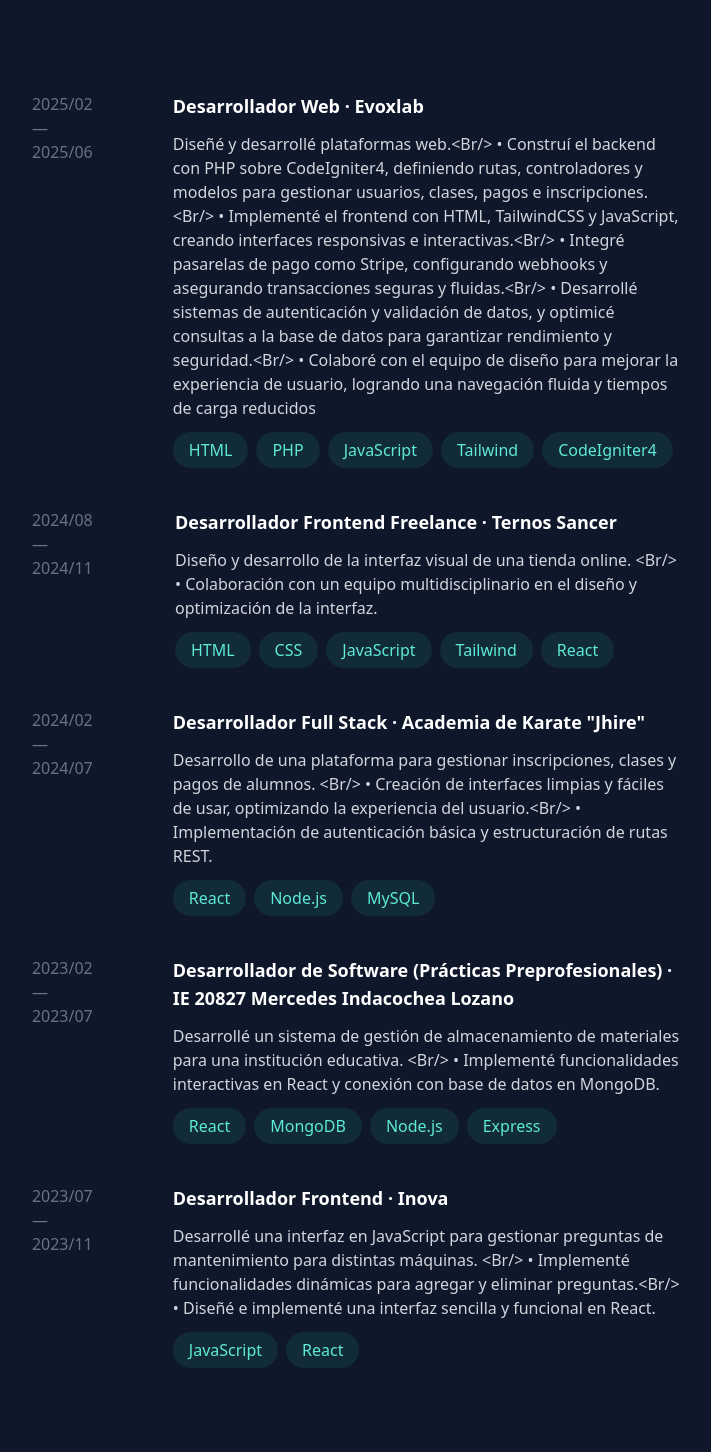
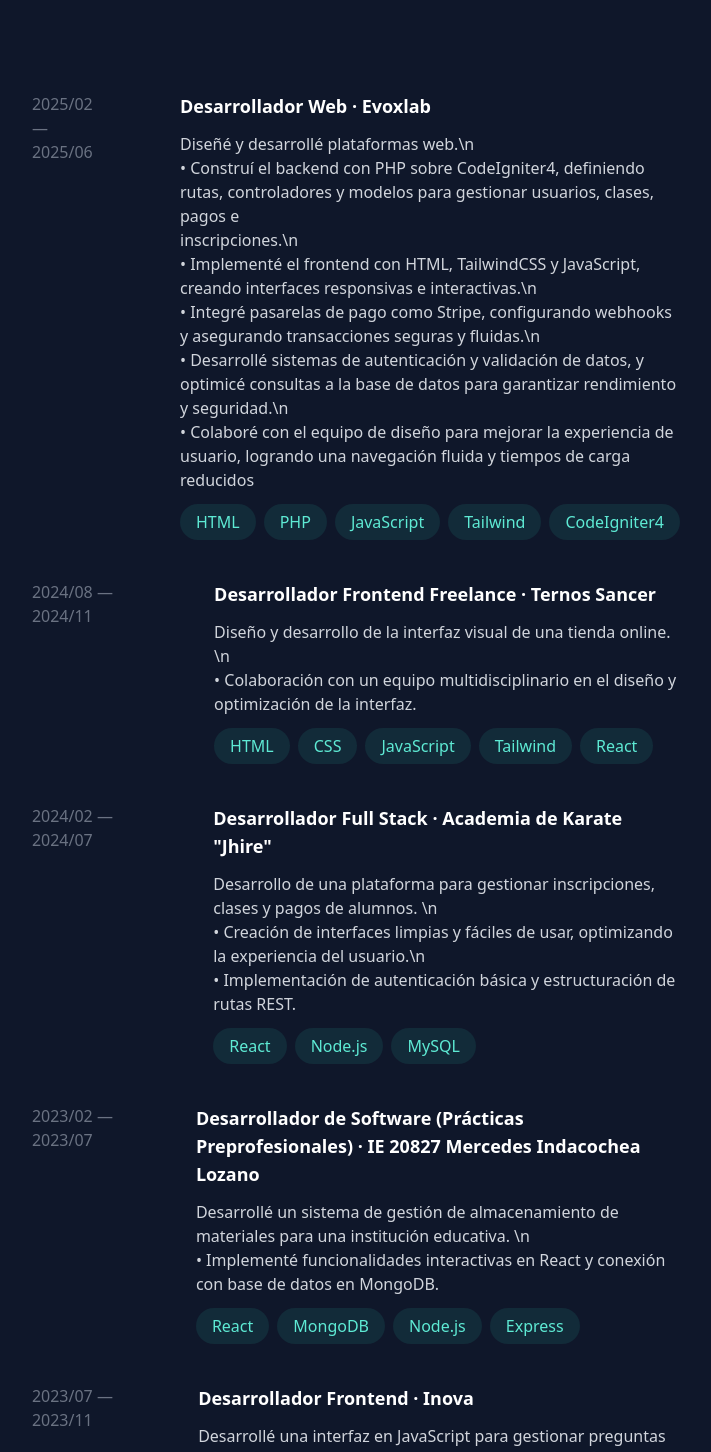
Before and after one commit to Jeyson-Sr/Portafolio, a React (Vite) app: page / in a window 1280 px wide. Shown: the part 780-2232 px from the top of the page, without its empty margins (566-1277 px from the left). Built offline with nearby package versions, Linux system fonts and the light colour scheme.

Commit message:
Fix: Exp

```diff
--- a/src/components/Puesto.jsx
+++ b/src/components/Puesto.jsx
@@ -8,7 +8,7 @@
         <h3 className="text-lg font-semibold">
           {cargo} · {empresa}
         </h3>
-        <p className="text-gray-300">{descripcion}</p>
+        <p className="text-gray-300 whitespace-pre-line">{descripcion}</p>
         <ul className="flex flex-wrap gap-2">
           {tecnologias.map((tech) => (
             <li
--- a/src/pages/Puestos.jsx
+++ b/src/pages/Puestos.jsx
@@ -8,12 +8,12 @@
   año="2025/02 — 2025/06"
   cargo="Desarrollador Web"
   empresa="Evoxlab"
-  descripcion="Diseñé y desarrollé plataformas web.<Br/>
+  descripcion="Diseñé y desarrollé plataformas web.\n
               • Construí el backend con PHP sobre CodeIgniter4, definiendo rutas, controladores y modelos para gestionar usuarios, clases, pagos e
-                inscripciones.<Br/>
-              • Implementé el frontend con HTML, TailwindCSS y JavaScript, creando interfaces responsivas e interactivas.<Br/>
-              • Integré pasarelas de pago como Stripe, configurando webhooks y asegurando transacciones seguras y fluidas.<Br/>
-              • Desarrollé sistemas de autenticación y validación de datos, y optimicé consultas a la base de datos para garantizar rendimiento y seguridad.<Br/>
+                inscripciones.\n
+              • Implementé el frontend con HTML, TailwindCSS y JavaScript, creando interfaces responsivas e interactivas.\n
+              • Integré pasarelas de pago como Stripe, configurando webhooks y asegurando transacciones seguras y fluidas.\n
+              • Desarrollé sistemas de autenticación y validación de datos, y optimicé consultas a la base de datos para garantizar rendimiento y seguridad.\n
               • Colaboré con el equipo de diseño para mejorar la experiencia de usuario, logrando una navegación fluida y tiempos de carga reducidos"
   tecnologias={["HTML", "PHP", "JavaScript", "Tailwind", "CodeIgniter4"]}
 />
@@ -21,7 +21,7 @@
   año="2024/08 — 2024/11"
   cargo="Desarrollador Frontend Freelance"
   empresa="Ternos Sancer"
-  descripcion="Diseño y desarrollo de la interfaz visual de una tienda online. <Br/>
+  descripcion="Diseño y desarrollo de la interfaz visual de una tienda online. \n
                • Colaboración con un equipo multidisciplinario en el diseño y optimización de la interfaz."
   tecnologias={["HTML", "CSS", "JavaScript", "Tailwind", "React"]}
 />
@@ -30,8 +30,8 @@
   año="2024/02 — 2024/07"
   cargo="Desarrollador Full Stack"
   empresa='Academia de Karate "Jhire"'
-  descripcion="Desarrollo de una plataforma para gestionar inscripciones, clases y pagos de alumnos. <Br/>
-               • Creación de interfaces limpias y fáciles de usar, optimizando la experiencia del usuario.<Br/>
+  descripcion="Desarrollo de una plataforma para gestionar inscripciones, clases y pagos de alumnos. \n
+               • Creación de interfaces limpias y fáciles de usar, optimizando la experiencia del usuario.\n
                • Implementación de autenticación básica y estructuración de rutas REST."
   tecnologias={["React", "Node.js", "MySQL"]}
 />
@@ -40,7 +40,7 @@
   año="2023/02 — 2023/07"
   cargo="Desarrollador de Software (Prácticas Preprofesionales)"
   empresa="IE 20827 Mercedes Indacochea Lozano"
-  descripcion="Desarrollé un sistema de gestión de almacenamiento de materiales para una institución educativa. <Br/>
+  descripcion="Desarrollé un sistema de gestión de almacenamiento de materiales para una institución educativa. \n
                • Implementé funcionalidades interactivas en React y conexión con base de datos en MongoDB."
   tecnologias={["React", "MongoDB", "Node.js", "Express"]}
 />
@@ -49,8 +49,8 @@
   año="2023/07 — 2023/11"
   cargo="Desarrollador Frontend"
   empresa="Inova"
-  descripcion="Desarrollé una interfaz en JavaScript para gestionar preguntas de mantenimiento para distintas máquinas. <Br/>
-               • Implementé funcionalidades dinámicas para agregar y eliminar preguntas.<Br/>
+  descripcion="Desarrollé una interfaz en JavaScript para gestionar preguntas de mantenimiento para distintas máquinas. \n
+               • Implementé funcionalidades dinámicas para agregar y eliminar preguntas.\n
                • Diseñé e implementé una interfaz sencilla y funcional en React."
   tecnologias={["JavaScript", "React"]}
 />
```
